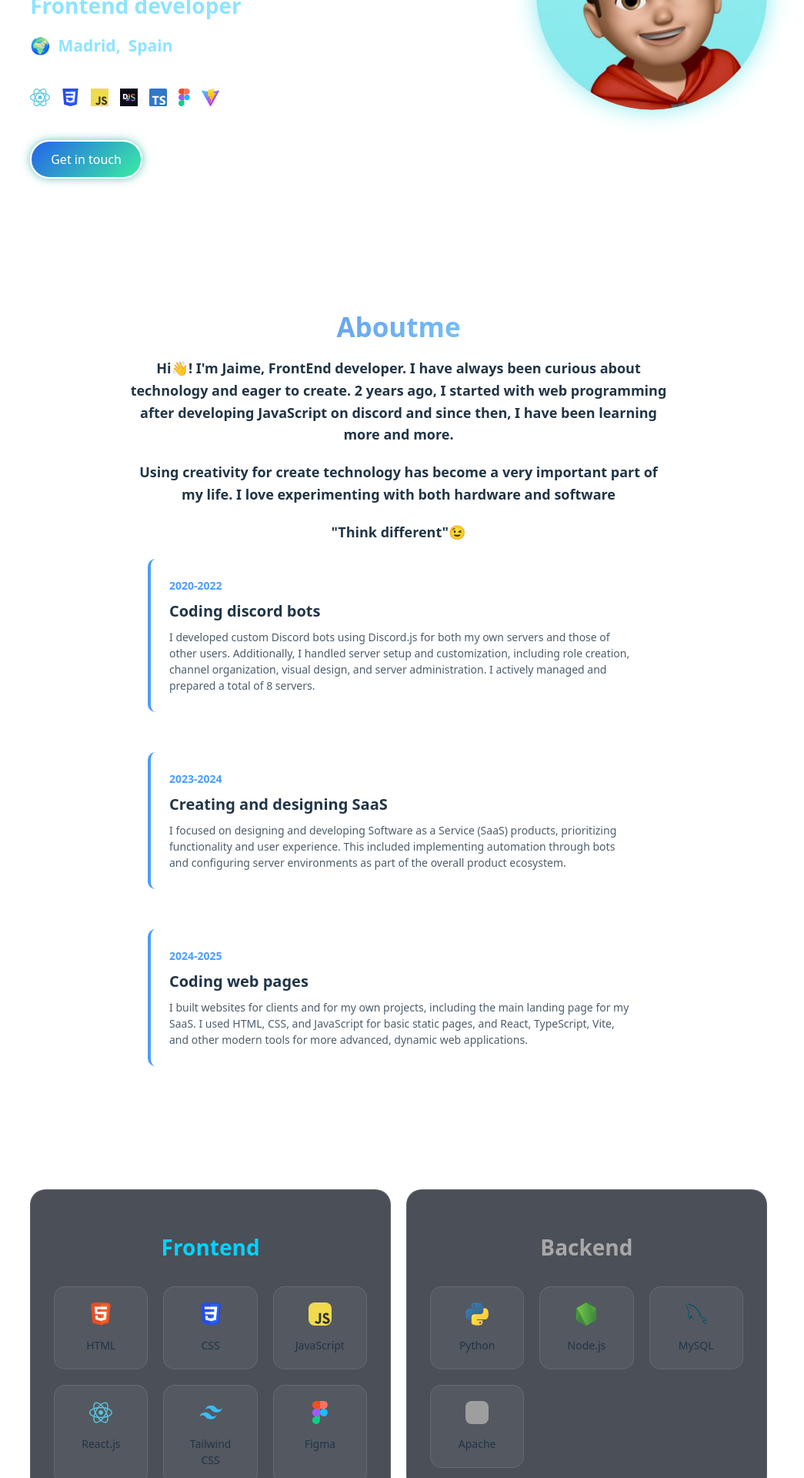
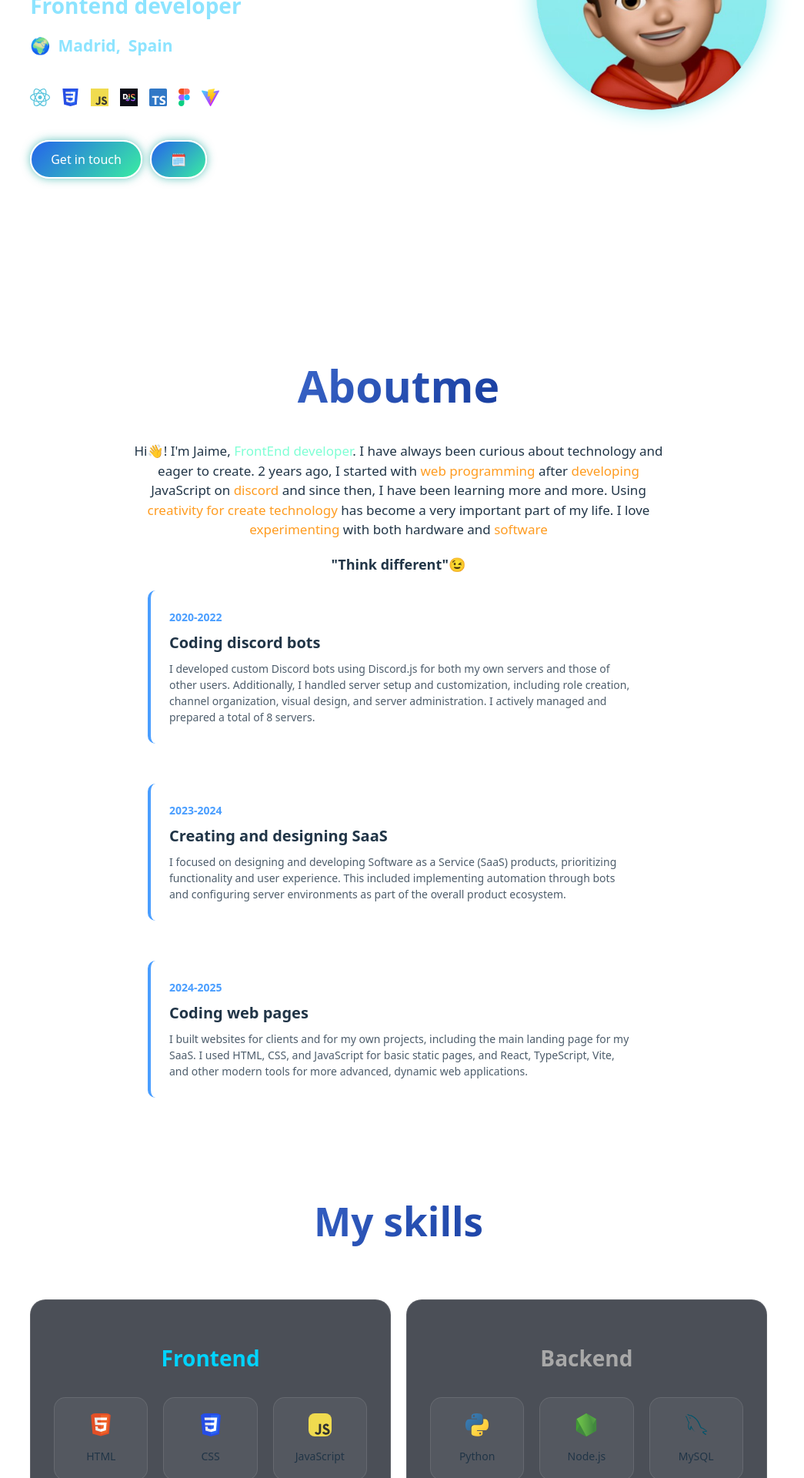
Before and after one commit to Jaimezpe/bio-new, a React (Vite) app: page / in a window 1280 px wide. Shown: the part 340-2260 px from the top of the page at 77% size, without its empty margins (122-1167 px from the left). Built offline with nearby package versions, Linux system fonts and the light colour scheme; grey boxes are pictures that could not be loaded; a web font is replaced by a local one.

Commit message:
Calendly, aboutme deco, oldbio link, skills fix

```diff
--- a/src/components/aboutme/AboutMe.css
+++ b/src/components/aboutme/AboutMe.css
@@ -1,5 +1,5 @@
 .aboutme {
-    margin-top: 150px;
+    margin-top: 200px;
     font-size: clamp(13px, 3vw, 15px);
     width: auto;
     height: auto;
@@ -16,11 +16,12 @@
 }
 
 .aboutmecontenido h1 {
-    background: linear-gradient(135deg, #507fe4, #8de4ff);
+    background: linear-gradient(135deg, #507fe4, #012383);
     -webkit-background-clip: text;
     -webkit-text-fill-color: transparent;
-    font-size: clamp(25px, 5vw, 35px);
-    margin-bottom: 20px;
+    font-size: clamp(25px, 5vw, 57px);
+    margin-bottom: 40px;
+    text-align: center;
 }
 
 .aboutmecontenido h3 {
@@ -121,3 +122,11 @@
         padding: 0.8rem;
     }
 }
+
+.azul {
+    color: #7FFFD4;
+}
+
+.orange {
+   color: #ff9c21;
+}
--- a/src/components/aboutme/AboutMe.tsx
+++ b/src/components/aboutme/AboutMe.tsx
@@ -7,10 +7,12 @@ function AboutMe() {
             <div className="aboutmesobremi">
                 <div className="aboutmecontenido">
                     <h1>Aboutme</h1>
-                    <h3>Hi👋! I'm Jaime, FrontEnd developer. I have always been curious about technology and eager to create. 2 years ago, I started with web programming after developing JavaScript on discord and since then, I have been learning more and more.
-
-                    </h3>
-                    <h3>Using creativity for create technology has become a very important part of my life. I love experimenting with both hardware and software</h3>
+                    <span>Hi👋! I'm Jaime, <span className="azul">FrontEnd developer</span>. I have always been curious about technology and eager to create. 2 years ago, I started with <span className="orange">web programming
+                    </span> after <span className="orange">developing</span> JavaScript on
+                        <span className='orange'> discord</span> and since then, I have been learning more and more. Using <span className="orange">
+                            creativity for create technology</span> has become a very important part of my life. I love
+                        <span className="orange"> experimenting</span> with both <span className=''>hardware</span> and <span className="orange">software</span>
+                    </span>
                     <h3>"Think different"😉</h3>
                 </div>
                 <div className="aboutmeimagen">
@@ -37,7 +39,7 @@ function AboutMe() {
                 <div className="timeline-item">
                     <div className="timeline-year">2024-2025</div>
                     <div className="timeline-title">Coding web pages</div>
-                    <div className="timeline-desc">
+                    <div className="timeline-desc" id='conocimientos'>
                         I built websites for clients and for my own projects, including the main landing page for my SaaS. I used HTML, CSS, and JavaScript for basic static pages, and React, TypeScript, Vite, and other modern tools for more advanced, dynamic web applications.
                     </div>
                 </div>
--- a/src/components/footer/Footer.tsx
+++ b/src/components/footer/Footer.tsx
@@ -7,6 +7,9 @@ function Footer() {
                 <div className="footerizq">
                     <h1>Jaime Ezpeleta</h1>
                     <h3>Software developer</h3>
+                    <div className="divfootercentrado">
+                    <p>Web 2025 <a href="oldbio.jaimezpe.com">| Old web</a></p>
+                </div>
                 </div>
                 <div className="footerder">
                     <a href="https://github.com/jaimezpe"><img src="/skills/github.svg" draggable="false" /></a>
--- a/src/components/header/Header.css
+++ b/src/components/header/Header.css
@@ -226,3 +226,11 @@
         background-position: 0% 0%;
     }
 }
+
+.conectado {
+    color: #00ff88;
+}
+
+.headercontact button {
+    margin-right: 10px;
+}
--- a/src/components/header/Header.tsx
+++ b/src/components/header/Header.tsx
@@ -22,11 +22,23 @@ function Header() {
                     <a href="http://figma.com/"><img src="/figma.svg" draggable='false' /></a>
                     <a href="https://vite.dev/"><img src="/vite.svg" draggable='false' /></a>
                 </div>
-                <button
-                    className='headerboton'
-                    onClick={() => window.location.href = 'mailto:info@jaimezpe.com'}>
-                    Get in touch
-                </button>
+
+                <div className="headercontact">
+                    <button
+                        className='headerboton'
+                        onClick={() => window.location.href = 'mailto:info@jaimezpe.com'} id='sobremi'>
+                        Get in touch
+
+                    </button>
+                    <button
+                        className='headerboton'
+                        onClick={() => window.location.href = 'https://calendly.com/jaimezpe-info/30min'}>
+                        🗓️
+
+                    </button>
+
+                </div>
+
             </div>
 
 
--- a/src/components/skills/Skills.css
+++ b/src/components/skills/Skills.css
@@ -80,7 +80,7 @@
     display: grid;
     grid-template-columns: repeat(auto-fit, minmax(460px, 1fr));
     gap: 20px;
-    margin-top: clamp(50px, 10vw, 1100px);
+    margin-top: 60px;
     padding: 0 20px;
 }
 
@@ -120,3 +120,11 @@
         padding: 0 15px;
     }
 }
+
+.todo h1 {
+    background: linear-gradient(135deg, #507fe4, #012383);
+    -webkit-background-clip: text;
+    -webkit-text-fill-color: transparent;
+    height: 70px;
+    margin-top: clamp(50px, 10vw, 100px);
+}
--- a/src/components/skills/Skills.tsx
+++ b/src/components/skills/Skills.tsx
@@ -2,6 +2,8 @@ import './Skills.css';
 
 function Skills() {
     return (
+        <div className='todo'>
+            <h1>My skills</h1>
             <div className='parent'>
                 <div className="div10">
                     <div className="section frontend">
@@ -164,6 +166,7 @@ function Skills() {
                     </div>
                 </div>
             </div>
+        </div>
     );
 }
 
```
Also changed, not shown: public/calendly.svg (added). Lines whose indentation alone changed are shown as unchanged.
